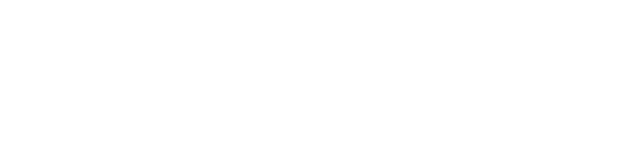
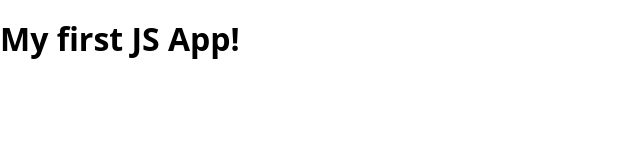
Before and after one commit to Christiano1642/HW7rep, a website: page index.html in a window 1280 px wide. Shown: the whole page, without its empty margins (0-640 px from the left). Drawn offline with nearby package versions, Linux system fonts and the light colour scheme.

Commit message:
Add title and h1

```diff
--- a/index.html
+++ b/index.html
@@ -11,9 +11,10 @@
     <link rel="stylesheet" href="style.css">
 
     <!-- TODO: Update '<title>'. -->
-    <title>Document</title>
+    <title>My first JS App</title>
   </head>
   <body>
+    <h1>My first JS App!</h1>
     <!-- 'Connect' JS to this HTML file. -->
     <script src="./scripts.js"></script>
   </body>
```
